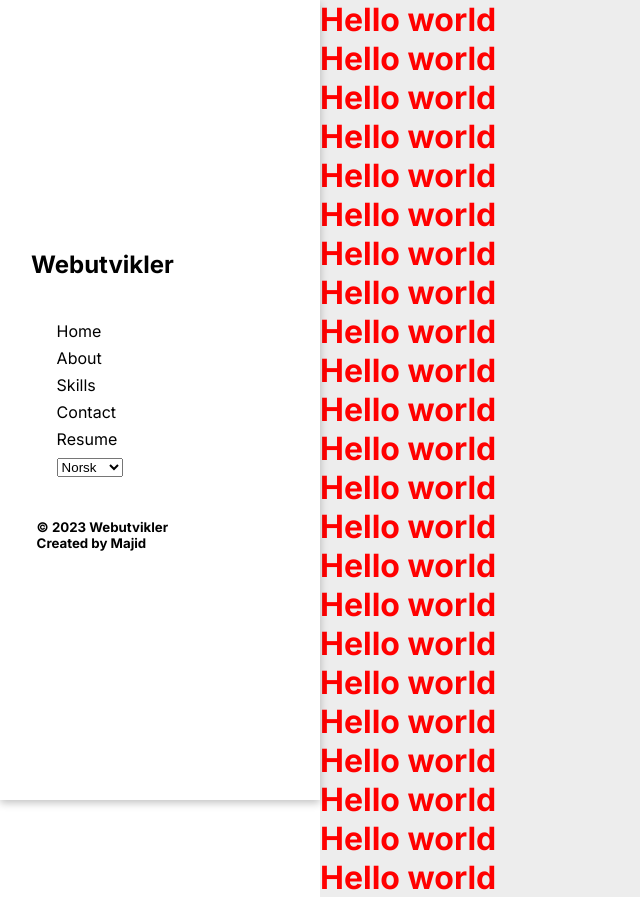
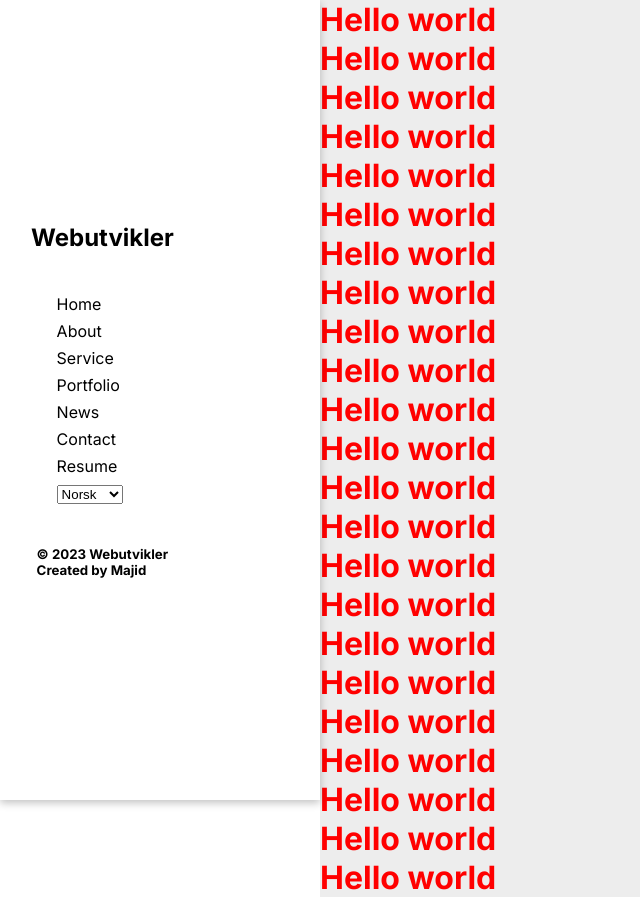
Before and after one commit to maf256/sitedesign, a Next.js app: page / in a window 1280 px wide. Shown: the whole page, without its empty margins (0-640 px from the left). Built offline with nearby package versions, Linux system fonts and the light colour scheme.

Commit message:
working on Menu

```diff
--- a/app/componnents/Nav/Menu.js
+++ b/app/componnents/Nav/Menu.js
@@ -20,7 +20,7 @@ const Menu = ({ open,selectedLanguage, setSelectedLanguage}) => {
       </Ul>
       <div>
         <h5>© 2023 Webutvikler</h5>
-        <h5>Created by Majid</h5>
+        <h5>Created by <a href='https://www.linkedin.com/in/farsangi/' target="_blank">Majid</a></h5>
       </div>
 
     </Navbar>
@@ -38,6 +38,10 @@ const Navbar = styled.div`
   li {
     margin: 7px 0px;
     margin-right: 1vw;
+  }
+  li:hover {
+    box-shadow: rgba(0, 0, 0, 0.24) 0px 1px 0px;
+
   }
 
   display: flex;
--- a/app/componnents/common/Data.js
+++ b/app/componnents/common/Data.js
@@ -53,7 +53,9 @@ export const Data = {
         en: [
             {name: 'Home', href: '#home'},
             {name: 'About', href: '#about'},
-            {name: 'Skills', href: '#skills'},
+            {name: 'Service', href: '#skills'},
+            {name: 'Portfolio', href: '#contact'},
+            {name: 'News', href: '#contact'},
             {name: 'Contact', href: '#contact'},
             {name: 'Resume', href: 'https://docs.google.com/document/d/1CnW2JXswDhA3hJBSsXhzZ98TOPY6wbgO/edit?usp=sharing&ouid=109271537866387535039&rtpof=true&sd=true'},
             ],
```
